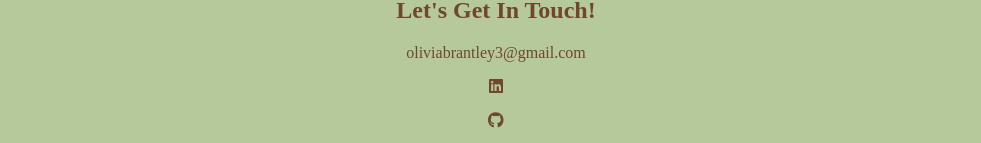
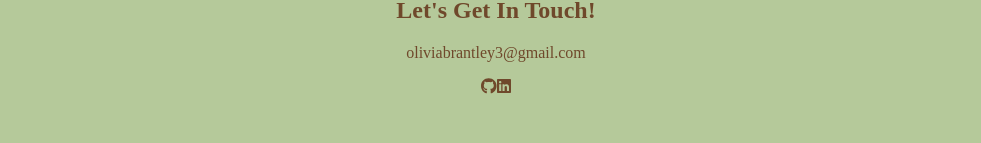
Before and after one commit to olvbrntly/personal-site, a React (Create React App) app: page / in a window 1280 px wide. Shown: the part 1771-1914 px from the top of the page, without its empty margins (144-1125 px from the left). After the commit the page ends 1867 px from the top, so only its background shows below. Built offline with nearby package versions, Linux system fonts and the light colour scheme.

Commit message:
created working links for the social icons

```diff
--- a/src/components/Contact.js
+++ b/src/components/Contact.js
@@ -8,8 +8,9 @@ const Contact = () => {
         <div className="contact">
             <h2>Let's Get In Touch!</h2>
             <p>oliviabrantley3@gmail.com</p>
-            <p><FontAwesomeIcon icon={faLinkedin}/></p>
-            <p><FontAwesomeIcon icon={faGithub}/></p>
+            <a href="https://github.com/olvbrntly" target="_blank" rel="noreferrer noopener" ><FontAwesomeIcon icon={faGithub}/></a>
+            <a href="https://www.linkedin.com/in/olivia-brantley" target="_blank" rel="noreferrer noopener" ><FontAwesomeIcon icon={faLinkedin}/></a>
+
 
         </div>
     )
```
